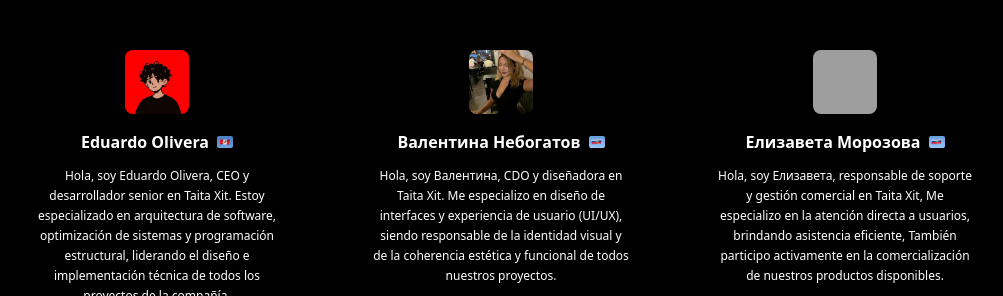
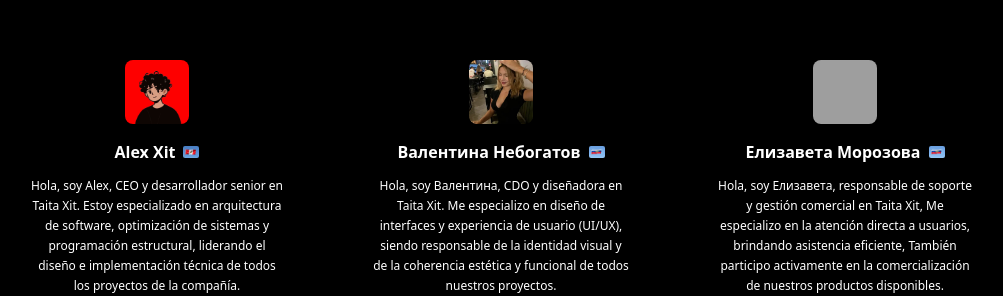
Before and after one commit to NeroJavl/Pagina-taita-Xit, a plain HTML site: page desarrolladores.html in a window 1280 px wide. Shown: the part 171-467 px from the top of the page, without its empty margins (139-1142 px from the left). Drawn offline with nearby package versions, Linux system fonts and the light colour scheme; grey boxes are pictures that could not be loaded.

```diff
--- a/desarrolladores.html
+++ b/desarrolladores.html
@@ -27,11 +27,11 @@
      <img alt="Profile image placeholder, white square with rounded corners" class="w-16 h-16 rounded-lg" height="64" src="/Me.jpg" width="64"/>
     </div>
     <h2 class="text-center font-bold text-white text-base mb-3 flex items-center justify-center gap-2">
-     Eduardo Olivera
+     Alex Xit
      <img src="/flag_peru.png" alt="Peruvian Flag" class="w-4 h-3 rounded-sm"/>
     </h2>
     <p class="text-center text-white text-xs leading-5 mb-4 px-2">
-     Hola, soy Eduardo Olivera, CEO y desarrollador senior en Taita Xit. Estoy especializado en arquitectura de software, optimización de sistemas y programación estructural, liderando el diseño e implementación técnica de todos los proyectos de la compañía.
+     Hola, soy Alex, CEO y desarrollador senior en Taita Xit. Estoy especializado en arquitectura de software, optimización de sistemas y programación estructural, liderando el diseño e implementación técnica de todos los proyectos de la compañía.
     </p>
     <div class="flex justify-center space-x-4 mb-6 text-white text-lg">
      <a aria-label="GitHub" class="hover:text-gray-400" href="https://github.com/Intelligence-Manifesto">
```
